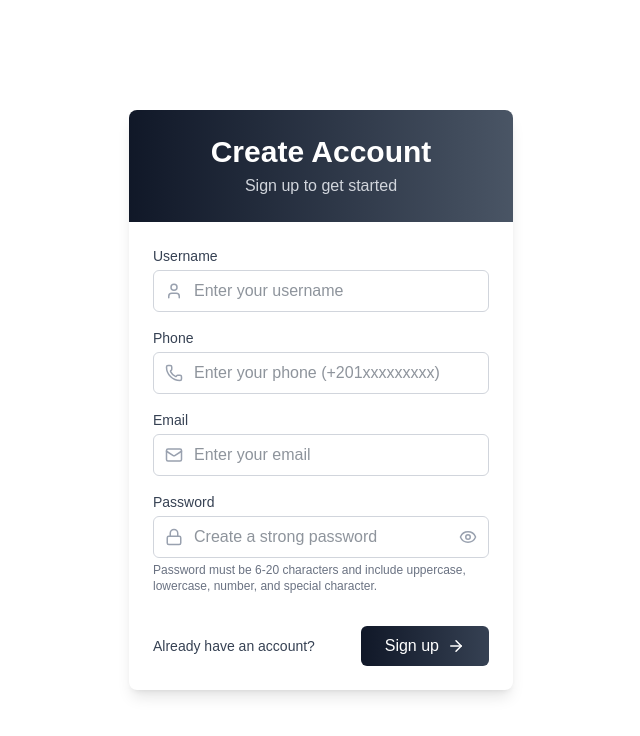
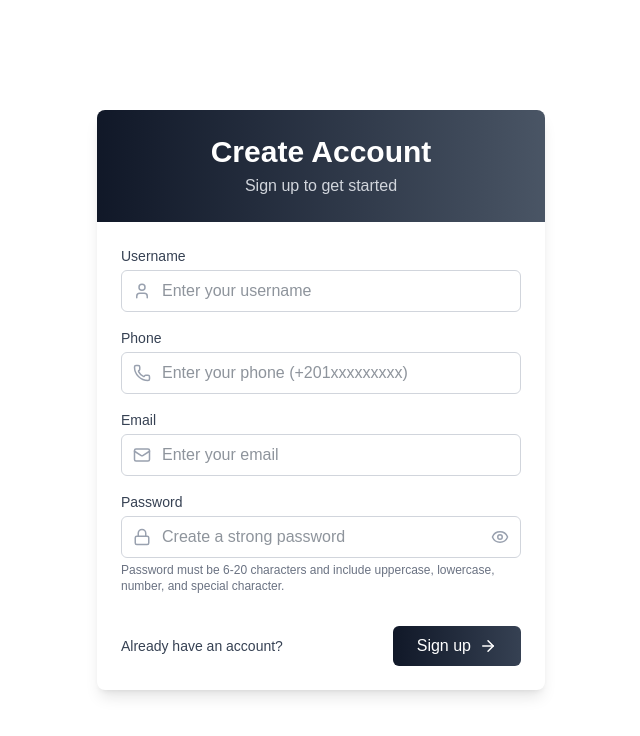
Before and after one commit to aymanmohamedbarakat/forEverFrontEnd, a React (Vite) app: page /register in a window 1280 px wide. Shown: the top 736 px of the page, without its empty margins (319-959 px from the left). Built offline with nearby package versions, Linux system fonts and the light colour scheme.

Commit message:
lastCommit

```diff
--- a/src/pages/LoginPage.jsx
+++ b/src/pages/LoginPage.jsx
@@ -173,7 +173,7 @@ export default function LoginPage() {
       onSubmit={handleLogin}
     >
       {({ isSubmitting }) => (
-        <Form className="min-h-screen flex flex-col justify-center items-center w-[90%] sm:max-w-96 m-auto gap-4 text-gray-800">
+        <Form className="min-h-screen flex flex-col justify-center items-center w-[90%] sm:max-w-2xl m-auto gap-4 text-gray-800">
           <div className="max-w-md w-full bg-white rounded-lg shadow-lg overflow-hidden">
             <div className="bg-gradient-to-r from-gray-900 to-gray-600 py-6">
               <h2 className="text-center text-3xl font-bold text-white">
--- a/src/pages/RegisterPage.jsx
+++ b/src/pages/RegisterPage.jsx
@@ -222,7 +222,7 @@ export default function RegisterPage() {
       onSubmit={handleSubmit}
     >
       {({ isSubmitting }) => (
-        <Form className="min-h-screen flex flex-col justify-center items-center w-[90%] sm:max-w-96 m-auto gap-4 text-gray-800">
+        <Form className="min-h-screen flex flex-col justify-center items-center w-[90%] sm:max-w-2xl m-auto gap-4 text-gray-800">
           <div className="max-w-md w-full bg-white rounded-lg shadow-lg overflow-hidden">
             <div className="bg-gradient-to-r from-gray-900 to-gray-600 py-6">
               <h2 className="text-center text-3xl font-bold text-white">
```
